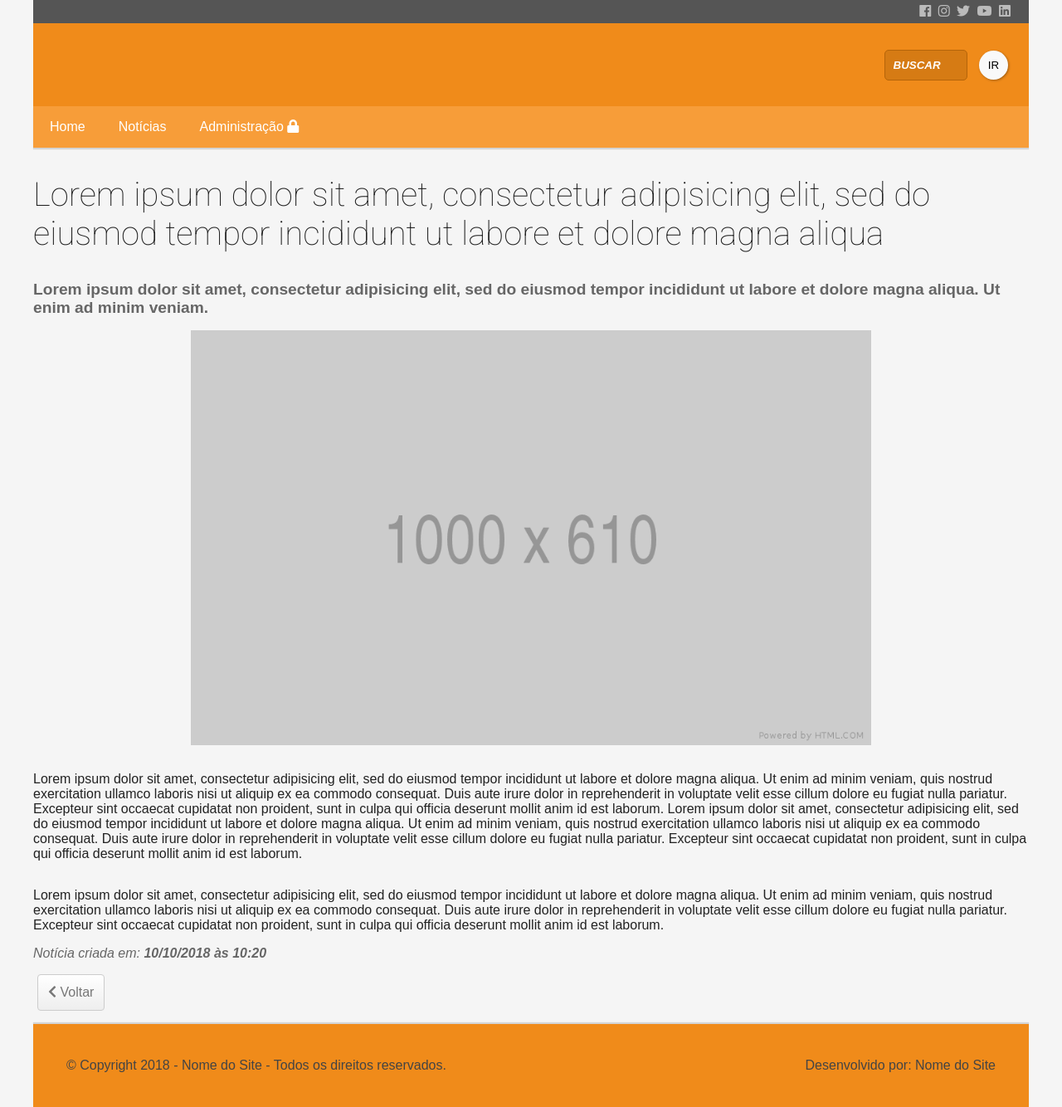
After one commit to matheus-crivellari/Noticias, a PHP site: page /noticias/detalhe.php in a window 1280 px wide. The commit adds this page. Shown: the whole page at 83% size. Run offline with PHP 8.4, Linux system fonts and the light colour scheme.

Commit message:
Adicionado pagina de noticias (falta select de categorias), pagina p ler noticia.

```diff
--- a/assets/style/style.css
+++ b/assets/style/style.css
@@ -313,3 +313,59 @@ li{
 	float: right;
 	line-height: 80px;
 }
+
+#paginacao{
+	padding: 10px;
+	text-align: center;
+}
+
+#paginacao span{
+	color: #888;
+}
+
+a.button{
+	display: inline-block;
+	padding: 12px;
+	border: solid 1px #ccc;
+	border-radius: 4px;
+	margin: 0 5px;
+	text-decoration: none;
+	color: #777;
+	background: linear-gradient(to bottom, #fff 0%,#eee 100%);
+}
+
+a.button:hover{
+	color: #555;
+	background: linear-gradient(to bottom, #fff 0%,#ddd 100%);
+}
+
+a.button:active{
+	color: #333;
+	background: linear-gradient(to top, #fff 0%,#ddd 100%);
+}
+
+#titulo{
+	font-family: 'Roboto', sans-serif;
+	font-weight: 100;
+	font-size: 2.5em;
+}
+
+#resumo{
+	font-weight: bold;
+	color: #666;
+	font-size: 1.2em;
+}
+
+#corpo p{
+	margin-top: 2em;
+}
+
+#artigo figure{
+	height: 500px;
+	text-align: center;
+}
+
+#artigo img{
+	max-width: 100%;
+	max-height: 100%;
+}
--- a/index.php
+++ b/index.php
@@ -15,7 +15,7 @@
 			<!-- Notícias em destaque -->
 			<section id="destaques">
 				<?php for ($i=0;$i<2;$i++): ?>
-					<?php $link = '#'; ?>
+					<?php $link = 'noticias/detalhe.php'; ?>
 					<?php $cat_url = '#'; ?>
 					<article class="destaque" style="background-image: url(assets/img/1000x610.png);">
 						<p class="categoria"><strong><a href="<?= $cat_url ?>">Categoria</a></strong></p>
@@ -31,7 +31,7 @@
 			<!-- Notícias comuns -->
 			<section id="comuns">
 				<?php for ($i=0;$i<3;$i++): ?>
-					<?php $link = '#'; ?>
+					<?php $link = 'noticias/detalhe.php'; ?>
 					<?php $cat_url = '#'; ?>
 					<article class="comum">
 						<figure>
@@ -49,7 +49,7 @@
 				<div class="clearfix"></div>
 			</section>
 		</main>
-		<p><a id="mais" href="#">Mais notícias...</a></p>
+		<p><a id="mais" href="noticias/index.php">Mais notícias...</a></p>
 		<?php require_once 'php/footer.php'; ?>
 	</div>
 </body>
--- /dev/null
+++ b/noticias/detalhe.php
@@ -0,0 +1,43 @@
+<!DOCTYPE html>
+<html lang="pt_br">
+<head>
+	<meta charset="UTF-8">
+	<title>Document</title>
+
+	<link rel="stylesheet" href="../assets/style/fontawesome/css/all.css">
+	<link href="https://fonts.googleapis.com/css?family=Roboto:100,900" rel="stylesheet">
+	<link rel="stylesheet" href="../assets/style/style.css">
+</head>
+<body>
+	<div id="principal">
+		<?php require '../php/header.php' ?>
+		<main>
+			<article id="artigo">
+				<h1 id="titulo">
+					Lorem ipsum dolor sit amet, consectetur adipisicing elit, sed do eiusmod tempor incididunt ut labore et dolore magna aliqua
+				</h1>
+				<article>
+					<article id="resumo">
+						Lorem ipsum dolor sit amet, consectetur adipisicing elit, sed do eiusmod tempor incididunt ut labore et dolore magna aliqua. Ut enim ad minim veniam.
+					</article>
+					<figure>
+						<img src="../assets/img/1000x610.png" alt="">
+					</figure>
+					<article id="corpo">
+						<p>
+							Lorem ipsum dolor sit amet, consectetur adipisicing elit, sed do eiusmod tempor incididunt ut labore et dolore magna aliqua. Ut enim ad minim veniam, quis nostrud exercitation ullamco laboris nisi ut aliquip ex ea commodo consequat. Duis aute irure dolor in reprehenderit in voluptate velit esse cillum dolore eu fugiat nulla pariatur. Excepteur sint occaecat cupidatat non proident, sunt in culpa qui officia deserunt mollit anim id est laborum. Lorem ipsum dolor sit amet, consectetur adipisicing elit, sed do eiusmod tempor incididunt ut labore et dolore magna aliqua. Ut enim ad minim veniam, quis nostrud exercitation ullamco laboris nisi ut aliquip ex ea commodo consequat. Duis aute irure dolor in reprehenderit in voluptate velit esse cillum dolore eu fugiat nulla pariatur. Excepteur sint occaecat cupidatat non proident, sunt in culpa qui officia deserunt mollit anim id est laborum.
+						</p>
+
+						<p>
+							Lorem ipsum dolor sit amet, consectetur adipisicing elit, sed do eiusmod tempor incididunt ut labore et dolore magna aliqua. Ut enim ad minim veniam, quis nostrud exercitation ullamco laboris nisi ut aliquip ex ea commodo consequat. Duis aute irure dolor in reprehenderit in voluptate velit esse cillum dolore eu fugiat nulla pariatur. Excepteur sint occaecat cupidatat non proident, sunt in culpa qui officia deserunt mollit anim id est laborum.
+						</p>
+					</article>
+					<p class="data"><i>Notícia criada em: <strong>10/10/2018 às 10:20</strong></i></p>
+					<p id="voltar"><a class="button" href="javascript:history.back()"><i class="fas fa-chevron-left"></i> Voltar</a></p>
+				</article>
+			</article>
+		</main>
+		<?php require '../php/footer.php' ?>
+	</div>
+</body>
+</html>
--- a/php/header.php
+++ b/php/header.php
@@ -20,9 +20,9 @@
 </header>
 <nav id="menu">
 	<ul>
-		<li><a href="#">Home</a></li>
-		<li><a href="#">Notícias</a></li>
-		<li><a href="#">Administração</a></li>
+		<li><a href="/noticias_teco/index.php">Home</a></li>
+		<li><a href="/noticias_teco/noticias/index.php">Notícias</a></li>
+		<li><a href="#">Administração <i class="fas fa-lock"></i></a></li>
 	</ul>
 	<div class="clearfix"></div>
 </nav>
```
Also changed, not shown: noticias/index.php (+46 -0 lines).
